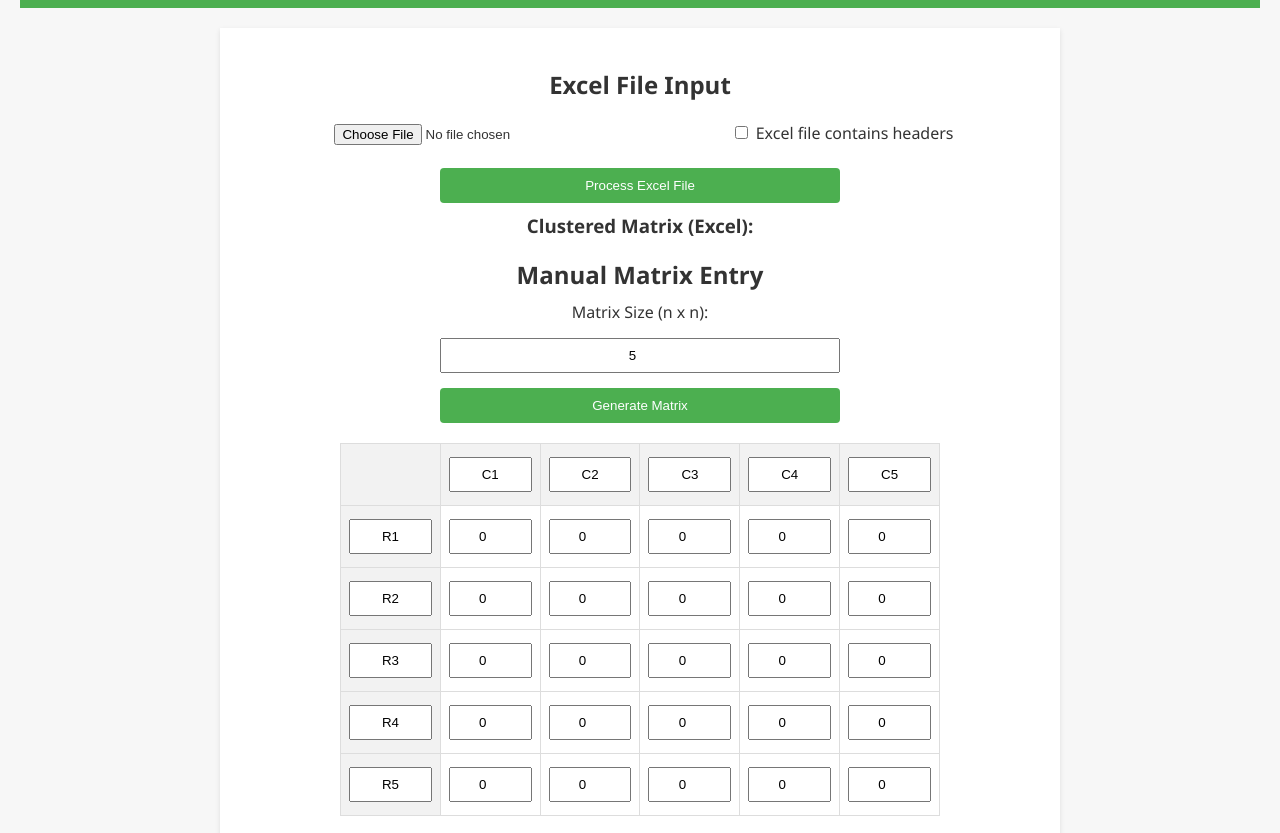
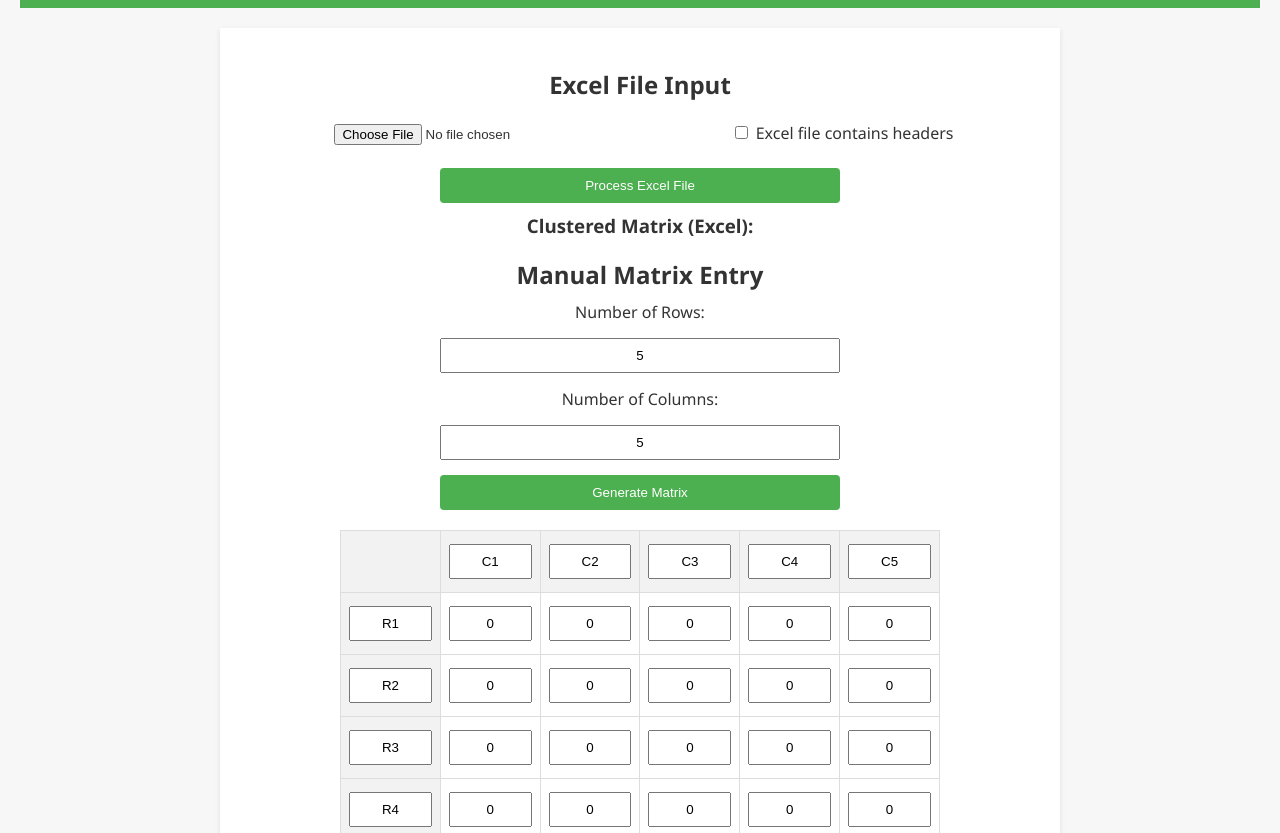
Before and after one commit to piyushdevan/Rank_Order_Cluster, a plain HTML site: page index.html in a window 1280 px wide. Shown: the part 105-938 px from the top of the page. Drawn offline with Linux system fonts and the light colour scheme.

Commit message:
Update index.html

```diff
--- a/index.html
+++ b/index.html
@@ -1,8 +1,8 @@
 <!DOCTYPE html>
 <html lang="en">
 <head>
-  <meta charset="UTF-8">
-  <meta name="viewport" content="width=device-width, initial-scale=1.0">
+  <meta charset="UTF-8" />
+  <meta name="viewport" content="width=device-width, initial-scale=1.0" />
   <title>Rank Order Clustering</title>
   <!-- SheetJS library for Excel processing -->
   <script src="https://cdnjs.cloudflare.com/ajax/libs/xlsx/0.18.5/xlsx.full.min.js"></script>
@@ -26,7 +26,7 @@
       margin: 0 auto;
       background: white;
       padding: 20px;
-      box-shadow: 0 2px 5px rgba(0,0,0,0.1);
+      box-shadow: 0 2px 5px rgba(0, 0, 0, 0.1);
     }
     section {
       margin: 20px 0;
@@ -83,6 +83,15 @@
     th {
       background: #f2f2f2;
     }
+    /* Remove spinner arrows from number inputs */
+    input[type="number"]::-webkit-inner-spin-button,
+    input[type="number"]::-webkit-outer-spin-button {
+      -webkit-appearance: none;
+      margin: 0;
+    }
+    input[type="number"] {
+      -moz-appearance: textfield;
+    }
   </style>
 </head>
 <body>
@@ -90,26 +99,28 @@
     <h1>Rank Order Clustering</h1>
   </header>
   <div class="container">
-    <!-- Excel File Input Section (placed at top) -->
+    <!-- Excel File Input Section (at the top) -->
     <section id="excelSection">
       <h2>Excel File Input</h2>
-      <input type="file" id="excelInput" accept=".xlsx, .xls">
+      <input type="file" id="excelInput" accept=".xlsx, .xls" />
       <div class="inline-label">
-        <input type="checkbox" id="excelHasHeaders">
+        <input type="checkbox" id="excelHasHeaders" />
         <label for="excelHasHeaders" style="margin: 0;">Excel file contains headers</label>
       </div>
       <button onclick="processExcel()">Process Excel File</button>
       <div id="excelResult">
         <h3>Clustered Matrix (Excel):</h3>
       </div>
-      <button id="downloadBtn" onclick="downloadExcel()" style="display:none;">Download Clustered Matrix as Excel</button>
+      <button id="downloadBtn" onclick="downloadExcel()" style="display: none;">Download Clustered Matrix as Excel</button>
     </section>
 
     <!-- Manual Matrix Entry Section -->
     <section id="manualSection">
       <h2>Manual Matrix Entry</h2>
-      <label for="size">Matrix Size (n x n):</label>
-      <input type="number" id="size" min="1" value="5">
+      <label for="rows">Number of Rows:</label>
+      <input type="number" id="rows" min="1" value="5" />
+      <label for="cols">Number of Columns:</label>
+      <input type="number" id="cols" min="1" value="5" />
       <button onclick="generateMatrix()">Generate Matrix</button>
       <div id="matrixContainer"></div>
       <button onclick="performROC()">Perform ROC</button>
@@ -127,39 +138,49 @@
     window.onload = generateMatrix;
 
     function generateMatrix() {
-      const size = parseInt(document.getElementById('size').value);
-      const container = document.getElementById('matrixContainer');
-      container.innerHTML = '';
-      const table = document.createElement('table');
+      const rows = parseInt(document.getElementById("rows").value);
+      const cols = parseInt(document.getElementById("cols").value);
+      const container = document.getElementById("matrixContainer");
+      container.innerHTML = "";
+      const table = document.createElement("table");
 
       // Create header row for column names
-      const headerRow = document.createElement('tr');
-      const emptyTh = document.createElement('th');
+      const headerRow = document.createElement("tr");
+      const emptyTh = document.createElement("th");
       headerRow.appendChild(emptyTh);
-      for (let j = 0; j < size; j++) {
-        const th = document.createElement('th');
-        const colInput = document.createElement('input');
-        colInput.type = 'text';
-        colInput.value = 'C' + (j + 1);
+      for (let j = 0; j < cols; j++) {
+        const th = document.createElement("th");
+        const colInput = document.createElement("input");
+        colInput.type = "text";
+        colInput.value = "C" + (j + 1);
         th.appendChild(colInput);
         headerRow.appendChild(th);
       }
       table.appendChild(headerRow);
 
-      // Create rows with row names and numeric cells
-      for (let i = 0; i < size; i++) {
-        const row = document.createElement('tr');
-        const rowTh = document.createElement('th');
-        const rowInput = document.createElement('input');
-        rowInput.type = 'text';
-        rowInput.value = 'R' + (i + 1);
+      // Create rows with row names and binary numeric cells
+      for (let i = 0; i < rows; i++) {
+        const row = document.createElement("tr");
+        const rowTh = document.createElement("th");
+        const rowInput = document.createElement("input");
+        rowInput.type = "text";
+        rowInput.value = "R" + (i + 1);
         rowTh.appendChild(rowInput);
         row.appendChild(rowTh);
-        for (let j = 0; j < size; j++) {
-          const cell = document.createElement('td');
-          const cellInput = document.createElement('input');
-          cellInput.type = 'number';
-          cellInput.value = '0';
+        for (let j = 0; j < cols; j++) {
+          const cell = document.createElement("td");
+          const cellInput = document.createElement("input");
+          cellInput.type = "number";
+          cellInput.min = "0";
+          cellInput.max = "1";
+          cellInput.step = "1";
+          cellInput.value = "0";
+          // Ensure only binary values are entered
+          cellInput.oninput = function () {
+            if (this.value !== "0" && this.value !== "1") {
+              this.value = "0";
+            }
+          };
           cell.appendChild(cellInput);
           row.appendChild(cell);
         }
@@ -169,41 +190,40 @@
     }
 
     function performROC() {
-      const size = parseInt(document.getElementById('size').value);
-      const container = document.getElementById('matrixContainer');
-      // Get numeric cells only
-      const inputs = container.querySelectorAll('td input');
+      const rows = parseInt(document.getElementById("rows").value);
+      const cols = parseInt(document.getElementById("cols").value);
+      const container = document.getElementById("matrixContainer");
+      const inputs = container.querySelectorAll("td input");
       let matrix = [];
-      for (let i = 0; i < size; i++) {
+      for (let i = 0; i < rows; i++) {
         let row = [];
-        for (let j = 0; j < size; j++) {
-          row.push(parseInt(inputs[i * size + j].value));
+        for (let j = 0; j < cols; j++) {
+          row.push(parseInt(inputs[i * cols + j].value));
         }
         matrix.push(row);
       }
       const clustered = rankOrderClustering(matrix);
-      displayResult(clustered, 'resultContainer');
+      displayResult(clustered, "resultContainer");
     }
 
     // --- Excel Mode ---
     let excelClusteredMatrix = null;
     let excelClusteredResult = null; // with headers
     function processExcel() {
-      const fileInput = document.getElementById('excelInput');
+      const fileInput = document.getElementById("excelInput");
       if (!fileInput.files.length) {
-        alert('Please select an Excel file.');
+        alert("Please select an Excel file.");
         return;
       }
       const file = fileInput.files[0];
       const reader = new FileReader();
-      reader.onload = function(e) {
+      reader.onload = function (e) {
         const data = new Uint8Array(e.target.result);
-        const workbook = XLSX.read(data, { type: 'array' });
+        const workbook = XLSX.read(data, { type: "array" });
         const firstSheetName = workbook.SheetNames[0];
         const worksheet = workbook.Sheets[firstSheetName];
         let sheetData = XLSX.utils.sheet_to_json(worksheet, { header: 1, raw: true });
-
-        if (document.getElementById('excelHasHeaders').checked) {
+        if (document.getElementById("excelHasHeaders").checked) {
           // Assume first row and first column are headers
           const colHeaders = sheetData[0].slice(1);
           let rowHeaders = [];
@@ -215,14 +235,14 @@
           }
           const result = rankOrderClusteringWithHeaders(matrix, rowHeaders, colHeaders);
           excelClusteredResult = result;
-          displayResultWithHeaders(result, 'excelResult');
+          displayResultWithHeaders(result, "excelResult");
         } else {
           // Entire sheet is numeric matrix
           let matrix = sheetData.map(row => row.map(cell => parseInt(cell)));
           excelClusteredMatrix = rankOrderClustering(matrix);
-          displayResult(excelClusteredMatrix, 'excelResult');
+          displayResult(excelClusteredMatrix, "excelResult");
         }
-        document.getElementById('downloadBtn').style.display = 'block';
+        document.getElementById("downloadBtn").style.display = "block";
       };
       reader.readAsArrayBuffer(file);
     }
@@ -232,7 +252,7 @@
       let ws;
       if (excelClusteredResult && excelClusteredResult.matrix) {
         let data = [];
-        data.push([''].concat(excelClusteredResult.colNames));
+        data.push([""].concat(excelClusteredResult.colNames));
         for (let i = 0; i < excelClusteredResult.matrix.length; i++) {
           data.push([excelClusteredResult.rowNames[i]].concat(excelClusteredResult.matrix[i]));
         }
@@ -244,12 +264,12 @@
         return;
       }
       XLSX.utils.book_append_sheet(wb, ws, "ClusteredMatrix");
-      const wbout = XLSX.write(wb, { bookType: 'xlsx', type: 'array' });
-      const blob = new Blob([wbout], { type: 'application/octet-stream' });
+      const wbout = XLSX.write(wb, { bookType: "xlsx", type: "array" });
+      const blob = new Blob([wbout], { type: "application/octet-stream" });
       const url = URL.createObjectURL(blob);
-      const a = document.createElement('a');
+      const a = document.createElement("a");
       a.href = url;
-      a.download = 'clustered_matrix.xlsx';
+      a.download = "clustered_matrix.xlsx";
       document.body.appendChild(a);
       a.click();
       document.body.removeChild(a);
@@ -258,10 +278,12 @@
     // --- Rank Order Clustering Algorithm ---
     function rankOrderClustering(matrix) {
       let mat = matrix.map(row => row.slice());
-      let rowSorted = false, colSorted = false;
+      let rowSorted = false,
+        colSorted = false;
       while (!(rowSorted && colSorted)) {
         rowSorted = colSorted = true;
-        let rowRanks = mat.map(row => parseInt(row.join(''), 2));
+        // Row sorting
+        let rowRanks = mat.map(row => parseInt(row.join(""), 2));
         let sortedRows = mat
           .map((row, idx) => ({ row, rank: rowRanks[idx] }))
           .sort((a, b) => b.rank - a.rank)
@@ -270,8 +292,9 @@
           rowSorted = false;
           mat = sortedRows;
         }
+        // Column sorting
         mat = transpose(mat);
-        let colRanks = mat.map(col => parseInt(col.join(''), 2));
+        let colRanks = mat.map(col => parseInt(col.join(""), 2));
         let sortedCols = mat
           .map((col, idx) => ({ col, rank: colRanks[idx] }))
           .sort((a, b) => b.rank - a.rank)
@@ -289,10 +312,11 @@
       let mat = matrix.map(row => row.slice());
       let rNames = rowNames.slice();
       let cNames = colNames.slice();
-      let rowSorted = false, colSorted = false;
+      let rowSorted = false,
+        colSorted = false;
       while (!(rowSorted && colSorted)) {
         rowSorted = colSorted = true;
-        let rowRanks = mat.map(row => parseInt(row.join(''), 2));
+        let rowRanks = mat.map(row => parseInt(row.join(""), 2));
         let rowIndices = rowRanks.map((r, i) => i);
         rowIndices.sort((a, b) => rowRanks[b] - rowRanks[a]);
         if (!rowIndices.every((v, i) => v === i)) {
@@ -301,7 +325,7 @@
           rNames = rowIndices.map(i => rNames[i]);
         }
         let tMat = transpose(mat);
-        let colRanks = tMat.map(col => parseInt(col.join(''), 2));
+        let colRanks = tMat.map(col => parseInt(col.join(""), 2));
         let colIndices = colRanks.map((r, i) => i);
         colIndices.sort((a, b) => colRanks[b] - colRanks[a]);
         if (!colIndices.every((v, i) => v === i)) {
@@ -321,12 +345,12 @@
     // --- Display Functions ---
     function displayResult(matrix, containerId) {
       const container = document.getElementById(containerId);
-      container.innerHTML = '';
-      const table = document.createElement('table');
+      container.innerHTML = "";
+      const table = document.createElement("table");
       matrix.forEach(row => {
-        const tr = document.createElement('tr');
+        const tr = document.createElement("tr");
         row.forEach(cell => {
-          const td = document.createElement('td');
+          const td = document.createElement("td");
           td.textContent = cell;
           tr.appendChild(td);
         });
@@ -337,24 +361,24 @@
 
     function displayResultWithHeaders(result, containerId) {
       const container = document.getElementById(containerId);
-      container.innerHTML = '';
-      const table = document.createElement('table');
-      const headerRow = document.createElement('tr');
-      const emptyTh = document.createElement('th');
+      container.innerHTML = "";
+      const table = document.createElement("table");
+      const headerRow = document.createElement("tr");
+      const emptyTh = document.createElement("th");
       headerRow.appendChild(emptyTh);
       result.colNames.forEach(name => {
-        const th = document.createElement('th');
+        const th = document.createElement("th");
         th.textContent = name;
         headerRow.appendChild(th);
       });
       table.appendChild(headerRow);
       result.matrix.forEach((row, i) => {
-        const tr = document.createElement('tr');
-        const th = document.createElement('th');
+        const tr = document.createElement("tr");
+        const th = document.createElement("th");
         th.textContent = result.rowNames[i];
         tr.appendChild(th);
         row.forEach(cell => {
-          const td = document.createElement('td');
+          const td = document.createElement("td");
           td.textContent = cell;
           tr.appendChild(td);
         });
```
